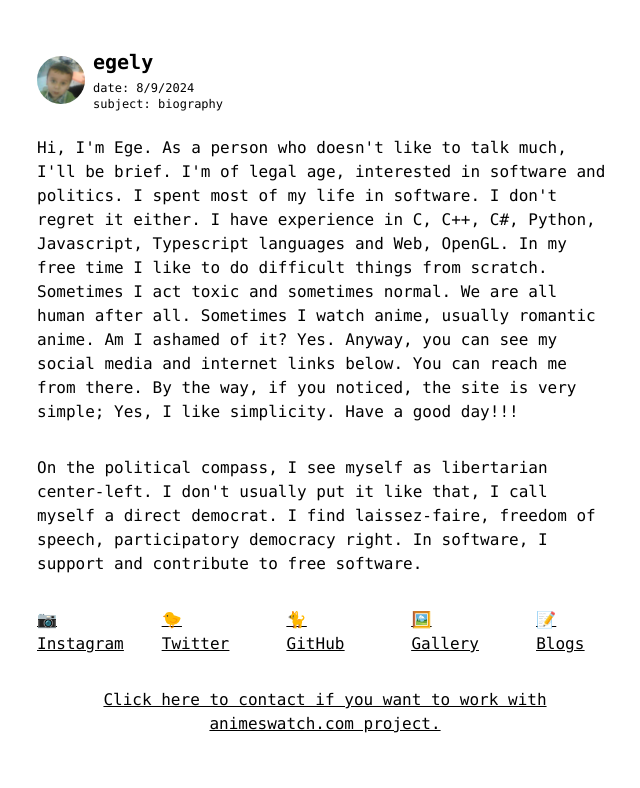
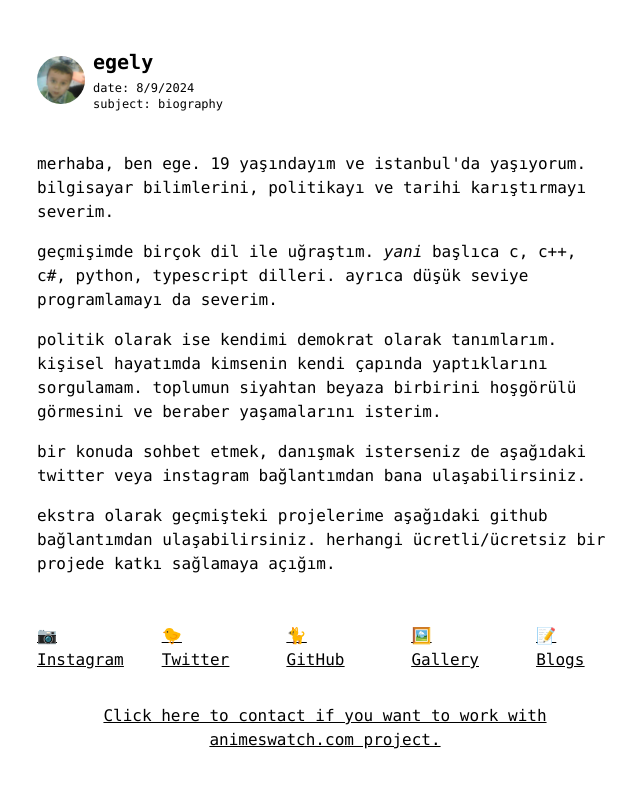
Before and after one commit to egely1337/egely1337-com, a Next.js app: page / in a window 1280 px wide. Shown: the top 788 px of the page, without its empty margins (315-955 px from the left). Built offline with nearby package versions, Linux system fonts and the light colour scheme; a web font is replaced by a local one.

Commit message:
add: added markdown/ path | add: added lib/getMarkdown.ts

```diff
--- /dev/null
+++ b/markdown/me.md
@@ -0,0 +1,9 @@
+merhaba, ben ege. 19 yaşındayım ve istanbul'da yaşıyorum. bilgisayar bilimlerini, politikayı ve tarihi karıştırmayı severim.
+
+geçmişimde birçok dil ile uğraştım. *yani* başlıca c, c++, c#, python, typescript dilleri. ayrıca düşük seviye programlamayı da severim.
+
+politik olarak ise kendimi demokrat olarak tanımlarım. kişisel hayatımda kimsenin kendi çapında yaptıklarını sorgulamam. toplumun siyahtan beyaza birbirini hoşgörülü görmesini ve beraber yaşamalarını isterim.
+
+bir konuda sohbet etmek, danışmak isterseniz de aşağıdaki twitter veya instagram bağlantımdan bana ulaşabilirsiniz.
+
+ekstra olarak geçmişteki projelerime aşağıdaki github bağlantımdan ulaşabilirsiniz. herhangi ücretli/ücretsiz bir projede katkı sağlamaya açığım.
--- /dev/null
+++ b/src/lib/getMarkdown.ts
@@ -0,0 +1,18 @@
+import { existsSync, readFileSync } from "fs";
+import { join } from "path";
+
+export default function getMarkdown(
+    markdown_name: string
+): string | null {
+    // static path variable
+    const path = join(process.cwd(), 'markdown', markdown_name);
+
+    // if file exists
+    if(existsSync(path)) {
+        // return file
+        return readFileSync(path).toString();
+    }
+
+    // return null
+    return null;
+}
--- a/src/lib/getText.ts
+++ b/src/lib/getText.ts
@@ -4,7 +4,7 @@ export default function getText(text: string) {
         return `${
             text
             .split(" ")
-            .slice(0, 15)
+            .slice(0, 20)
             .join(' ')
             .replace(',', '')}...`
     }
--- a/src/pages/index.tsx
+++ b/src/pages/index.tsx
@@ -1,24 +1,21 @@
 import Grid from "@/components/grid";
 import InfoBox from "@/components/info";
 import Head from "next/head";
+import Image from 'next/image';
 import Link from "next/link";
-import React from "react";
-import Image from 'next/image';
 
+import getMarkdown from "@/lib/getMarkdown";
+import { useTheme } from "@/util/ThemeProvider";
+import { GetServerSideProps, GetServerSidePropsContext } from "next";
+import Markdown from "react-markdown";
 import avatar from '../../public/egely-avatar.jpg';
-import { useTheme } from "@/util/ThemeProvider";
 
 
-
-
-export default function Page() {
+export default function Page(props: {
+        markdown: string
+    }
+) {
     const theme = useTheme();
-
-    const paragraphs: string[] =
-        ["Hi, I'm Ege. As a person who doesn't like to talk much, I'll be brief. I'm of legal age, interested in software and politics. I spent most of my life in software. I don't regret it either. I have experience in C, C++, C#, Python, Javascript, Typescript languages and Web, OpenGL. In my free time I like to do difficult things from scratch. Sometimes I act toxic and sometimes normal. We are all human after all. Sometimes I watch anime, usually romantic anime. Am I ashamed of it? Yes. Anyway, you can see my social media and internet links below. You can reach me from there. By the way, \
-        if you noticed, the site is very simple; Yes, I like simplicity. Have a good day!!!",
-        "On the political compass, I see myself as libertarian center-left. I don't usually put it like that, I call myself a direct democrat.  I find laissez-faire, freedom of speech, participatory democracy right. In software, I support and contribute to free software. "
-        ];
 
     return(
         <>
@@ -48,11 +45,9 @@ export default function Page() {
                 </div>
 
                 <div className="flex flex-col gap-8">
-                    {paragraphs.map((val, i) =>
-                        <p key={i} className="font-mono">
-                            {val}
-                        </p>
-                    )}
+                    <Markdown className={"markdown font-mono"}>
+                        {props.markdown}
+                    </Markdown>
                 </div>
 
                 <div className="w-full flex justify-center lg:items-center mt-8">
@@ -81,3 +76,11 @@ export default function Page() {
         </>
     )
 }
+
+export const getServerSideProps: GetServerSideProps = async (ctx: GetServerSidePropsContext) => {
+    return {
+        props: {
+            markdown: getMarkdown('me.md')
+        }
+    }
+}
```
Also changed, not shown: posts/yasaklar.md (added, +40 -0 lines).
